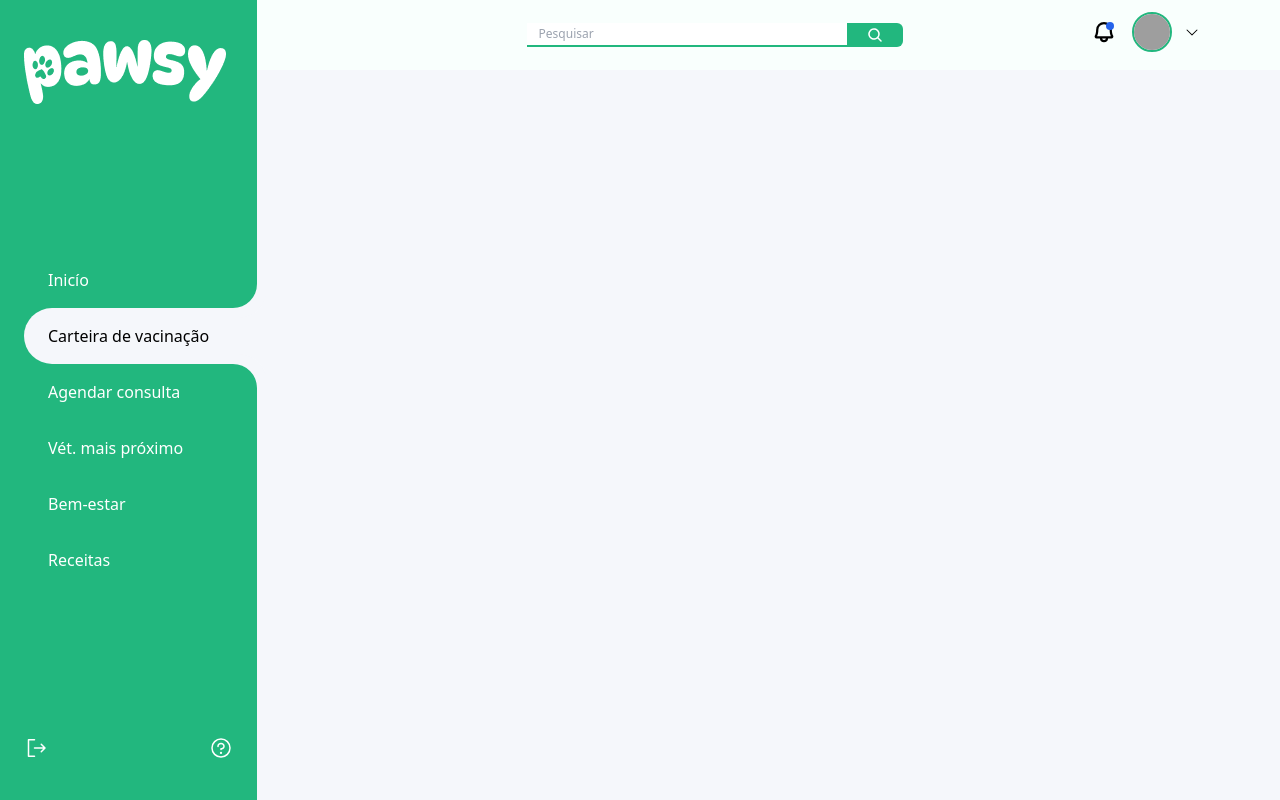
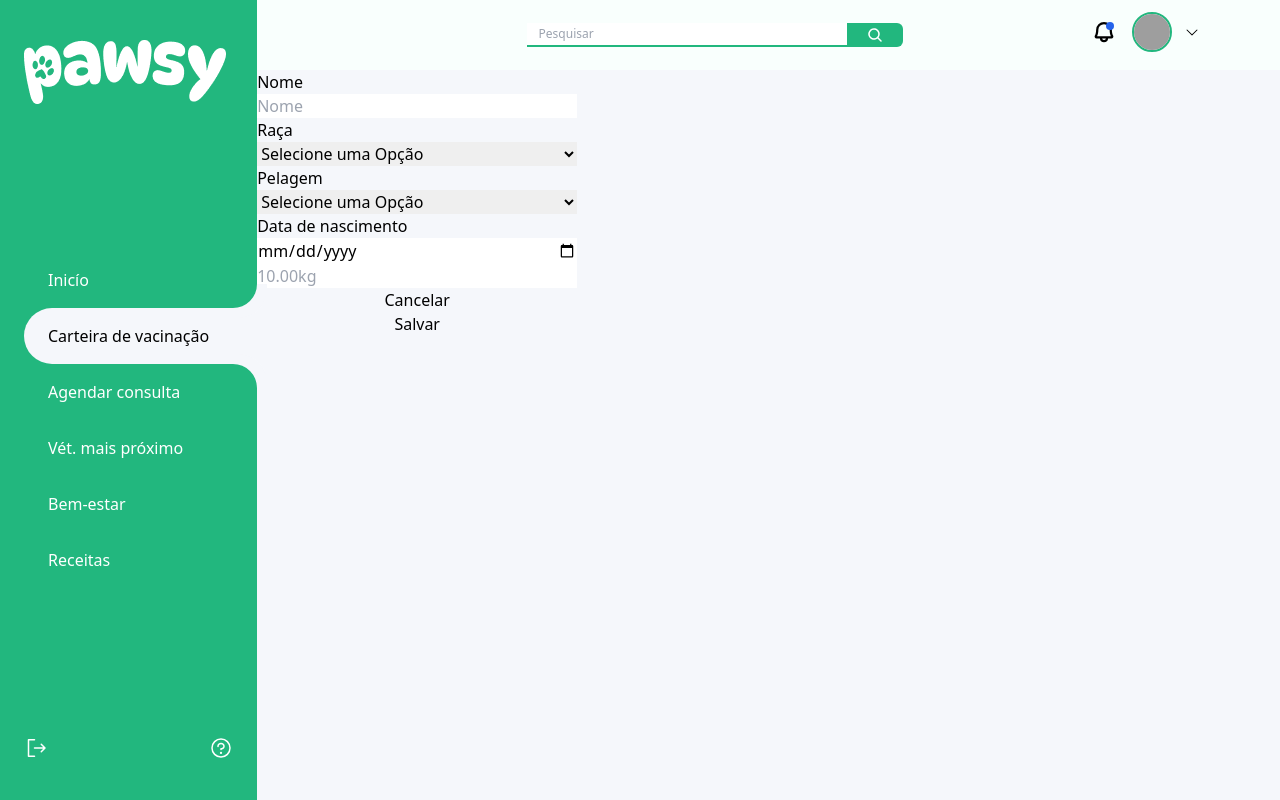
Before and after one commit to pawsy-oficial/pawsy, a React (Vite) app: page /tutor in a window 1280 px wide. Built offline with nearby package versions, Linux system fonts and the light colour scheme; grey boxes are pictures that could not be loaded.

Commit message:
feat: create FormNewPet component with mock data

```diff
--- /dev/null
+++ b/src/components/FormNewPet/index.tsx
@@ -0,0 +1,72 @@
+import React, { FormEvent, useState } from "react"
+
+interface IFromNewPet {
+    isFirstAccess: boolean
+}
+
+const FormNewPet = (props: IFromNewPet) => {
+    const { isFirstAccess } = props
+    // mock data, this should never go to production like this
+    const dogsRace = [
+        "BullDog",
+        "Pitbull",
+        "Beagle",
+        "Poodle",
+        "Giraffe",
+        "Husky",
+        "Dachshund",
+    ]
+
+    const coat = [
+        "Curto",
+        "Médio",
+        "Grande",
+    ]
+
+    const handleSubmit = (e: any) => {
+        e.preventDefault()
+
+        const data = new FormData(e.target);
+        console.log(Object.fromEntries(data))
+        // {
+        //     name: "Luna",
+        //     race: "Beagle",
+        //     coat: "Curto",
+        //     birthday: "2023-01-17"
+        // }
+    }
+
+    return (
+        <form className="flex-col flex  w-80" onSubmit={handleSubmit}>
+            <label htmlFor="name">Nome</label>
+            <input name="name" type="text" placeholder="Nome" required />
+            <label htmlFor="race">Raça</label>
+            <select required name="race">
+                <option value="" >Selecione uma Opção</option>
+                {
+                    dogsRace.map(dog => (
+                        <option key={dog}>{dog}</option>
+                    ))
+                }
+            </select>
+            <label htmlFor="coat">Pelagem</label>
+            <select required name="coat">
+                <option value="" >Selecione uma Opção</option>
+                {
+                    coat.map(dog => (
+                        <option key={dog}>{dog}</option>
+                    ))
+                }
+            </select>
+            <label htmlFor="birthday">Data de nascimento</label>
+            <input type="date" id="birthday" name="birthday" />
+            <input placeholder="10.00kg" />
+
+            {!isFirstAccess ? <button >Cancelar</button> : null}
+            <button type="submit">Salvar</button>
+
+        </form>
+    )
+}
+
+export default FormNewPet
--- a/src/pages/tutor/Tutor.jsx
+++ b/src/pages/tutor/Tutor.jsx
@@ -1,3 +1,4 @@
+import FormNewPet from "../../components/FormNewPet";
 import { Header } from "../../components/header/Header";
 import { NavbarTutor } from "../../components/Navbar";
 
@@ -7,6 +8,9 @@ export default function Tutor() {
       <NavbarTutor />
       <section className="flex-1">
         <Header />
+        <div>
+          <FormNewPet isFirstAccess={false} />
+        </div>
       </section>
     </main>
   );
```
